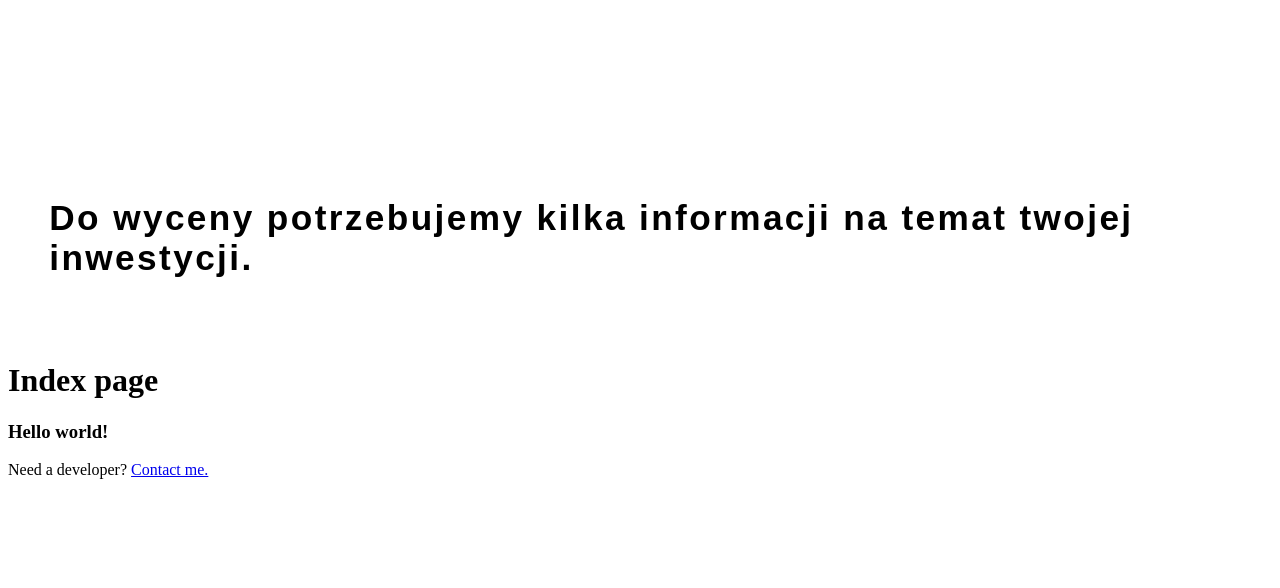
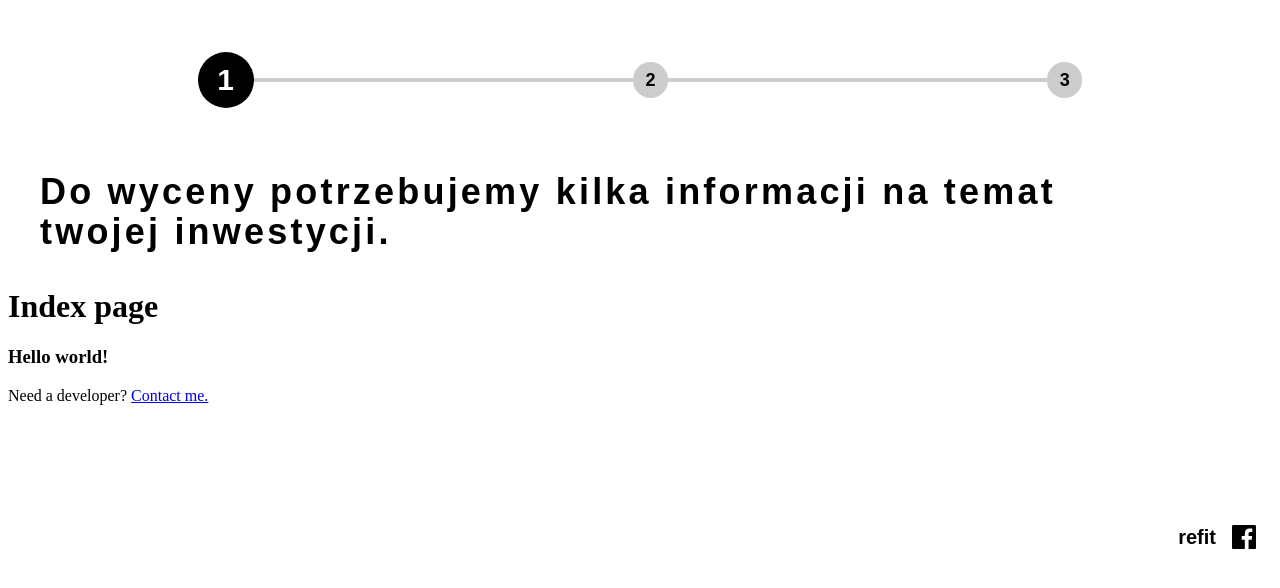
Before and after one commit to juriakajurek/refit, a Gatsby site in the folder frontend /: page / in a window 1280 px wide. Built offline with nearby package versions, Linux system fonts and the light colour scheme; Gatsby itself is replaced by a stand-in of ours.

Commit message:
add progress bar, rooms labels, footer

```diff
--- a/frontend /src/components/footer.js
+++ b/frontend /src/components/footer.js
@@ -1,10 +1,29 @@
 // import { useStaticQuery, graphql } from "gatsby";
 import React from "react";
 import footerStyles from "./footer.module.scss";
+import Facebook from "../images/facebook.svg";
+import { Link } from "gatsby";
 
 const Footer = () => {
   //const data = useStaticQuery(graphql``);
-  return <footer className={footerStyles.footer}></footer>;
+  return (
+    <footer className={footerStyles.footer}>
+      <div className={footerStyles.socialLink}>
+        <Link
+          href="https://www.facebook.com/refitWro/"
+          target="_blank"
+          className={footerStyles.link}
+        >
+          refit
+          <img
+            className={footerStyles.icon}
+            src={Facebook}
+            alt="facebook icon"
+          ></img>
+        </Link>
+      </div>
+    </footer>
+  );
 };
 
 export default Footer;
--- a/frontend /src/components/footer.module.scss
+++ b/frontend /src/components/footer.module.scss
@@ -1,2 +1,30 @@
 .footer {
+  padding-top: 10vh;
 }
+
+.socialLink {
+  margin: 0.5rem 0 0.5rem 0;
+  display: flex;
+  flex-direction: row;
+  justify-content: flex-end;
+
+  .link {
+    font-family: "Red Hat Display", sans-serif;
+    font-style: normal;
+    font-weight: 600;
+    font-size: 20px;
+    // line-height: 23.87px;
+    display: flex;
+    align-items: center;
+    text-decoration: none;
+    line-height: 1rem;
+    color: black;
+
+    .icon {
+      display: block;
+      margin: 1rem;
+      width: 1.5rem;
+      height: 1.5rem;
+    }
+  }
+}
--- a/frontend /src/components/form.js
+++ b/frontend /src/components/form.js
@@ -143,7 +143,11 @@ const Form = () => {
         <p className={formStyles.question}>
           Wybierz pomieszczenia którymi mamy się zająć.
         </p>
-        <RoomLabel>label</RoomLabel>
+        <RoomLabel>Kuchnia</RoomLabel>
+        <RoomLabel>Łazienka 1</RoomLabel>
+        <RoomLabel>Łazienka 2</RoomLabel>
+        <RoomLabel>Przedpokój</RoomLabel>
+        <p className={(formStyles.questionm, formStyles.black)}>Inne</p>
       </form>
     </header>
   ) : (
--- a/frontend /src/components/header.js
+++ b/frontend /src/components/header.js
@@ -4,10 +4,24 @@ import headerStyles from "./header.module.scss";
 const Header = () => {
   return (
     <header className={headerStyles.header}>
+      <div className={headerStyles.progressBar}>
+        <div className={headerStyles.bar}></div>
+        <div className={`${headerStyles.dot} ${headerStyles.selected}`}>
+          <p className={`${headerStyles.dotNumber} ${headerStyles.selected}`}>
+            1
+          </p>
+        </div>
+        <div className={headerStyles.dot}>
+          <p className={headerStyles.dotNumber}>2</p>
+        </div>
+        <div className={headerStyles.dot}>
+          <p className={headerStyles.dotNumber}>3</p>
+        </div>
+      </div>
       <div className={headerStyles.headerModule}>
-        <h2 className={headerStyles.title}>
+        <p className={headerStyles.title}>
           Do wyceny potrzebujemy kilka informacji na temat twojej inwestycji.{" "}
-        </h2>
+        </p>
       </div>
     </header>
   );
--- a/frontend /src/components/header.module.scss
+++ b/frontend /src/components/header.module.scss
@@ -1,12 +1,65 @@
+.header {
+  @import url("https://fonts.googleapis.com/css2?family=Red+Hat+Display&display=swap");
+  width: 100%;
+
+  .progressBar {
+    display: flex;
+    justify-content: center;
+    padding-top: 2rem;
+    display: flex;
+    justify-content: space-around;
+    align-items: center;
+    flex-direction: row;
+    width: 100%;
+    height: 5rem;
+    .bar {
+      height: 0.3rem;
+      width: 65%;
+      background-color: #cccccc;
+      position: absolute;
+      z-index: -1;
+    }
+    .dot {
+      display: flex;
+      justify-content: center;
+      align-items: center;
+      border-radius: 50%;
+      background-color: #cccccc;
+      width: 2.2rem;
+      height: 2.2rem;
+      &.selected {
+        background-color: #000000;
+        width: 3.5rem;
+        height: 3.5rem;
+      }
+
+      .dotNumber {
+        display: flex;
+        justify-content: center;
+        align-items: center;
+        width: 2rem;
+        height: 2rem;
+        color: #000000;
+        font-weight: 700;
+        font-family: "Red Hat Display", sans-serif;
+        font-size: 18px;
+        line-height: 22px;
+
+        &.selected {
+          font-size: 30px;
+          line-height: 40px;
+          color: #ffffff;
+        }
+      }
+    }
+  }
   .headerModule {
-  @import url("https://fonts.googleapis.com/css2?family=Red+Hat+Display&display=swap");
-
+    width: 90%;
     position: relative;
-  padding: 15% 2% 5%;
-  color: white;
+    padding: 1rem 2rem 0rem;
+    color: blue;
 
     h3 {
-    padding: 0 5% 10%;
       font-family: "Red Hat Display", sans-serif;
       font-weight: 600;
       letter-spacing: 0.2rem;
@@ -16,11 +69,11 @@
   }
   .title {
     display: flex;
-  margin: 0 1rem;
     font-family: "Red Hat Display", sans-serif;
     font-weight: 600;
-  font-size: 2.2rem;
-  letter-spacing: 0.15rem;
-  line-height: 2.5rem;
+    font-size: 36px;
+    letter-spacing: 0.2rem;
+    line-height: 40px;
     color: #000000;
   }
+}
--- a/frontend /src/components/inputField.module.scss
+++ b/frontend /src/components/inputField.module.scss
@@ -1,4 +1,6 @@
 .input {
+  display: flex;
+  justify-content: center;
   margin: 1.5rem 0 1.5rem 0;
 
   width: 90%;
@@ -9,13 +11,13 @@
   font-family: "Red Hat Display", sans-serif;
   font-style: normal;
   font-weight: 600;
-  font-size: 16px;
+  font-size: 20px;
   line-height: 19px;
   /* identical to box height */
   display: flex;
   align-items: center;
   border: none;
-  padding: 2% 5% 2%;
+  padding: 0.8rem 2rem 0.8rem;
   letter-spacing: 0.01em;
   color: black;
   ::placeholder {
--- a/frontend /src/components/roomLabel.js
+++ b/frontend /src/components/roomLabel.js
@@ -1,9 +1,11 @@
 import React from "react";
 import roomLabelStyles from "./roomLabel.module.scss";
+import Plus from "../images/plus.svg";
 
 const RoomLabel = (props) => {
   return (
     <div className={roomLabelStyles.container}>
+      <img className={roomLabelStyles.icon} src={Plus} alt="React Logo"></img>
       <p className={roomLabelStyles.title}>{props.children}</p>
     </div>
   );
--- a/frontend /src/components/roomLabel.module.scss
+++ b/frontend /src/components/roomLabel.module.scss
@@ -0,0 +1,36 @@
+.container {
+  //   margin: 0.5rem 0 0.5rem 0;
+  margin: 0;
+  padding: 0;
+  padding: 1rem 0.5rem 1rem;
+
+  width: 90%;
+  height: 1.8em;
+
+  font-family: "Red Hat Display", sans-serif;
+  font-style: normal;
+  font-weight: 600;
+  font-size: 20px;
+  line-height: 24px;
+  display: flex;
+  align-items: center;
+  justify-content: flex-start;
+  flex-direction: row;
+
+  //   padding: 0.5rem 1rem 0.5rem;
+  color: black;
+  letter-spacing: 0.01em;
+  background: none;
+}
+
+.icon {
+  //   background-color: red;
+  height: 1.5rem;
+
+  width: 1.5rem;
+}
+
+.title {
+  margin-left: 1.3rem;
+  margin-top: 1.3rem;
+}
```
Also changed, not shown: frontend /src/components/form.module.scss (+6 -3 lines), frontend /src/images/facebook.svg (added), frontend /src/images/plus.svg (added). Lines whose indentation alone changed are shown as unchanged.
